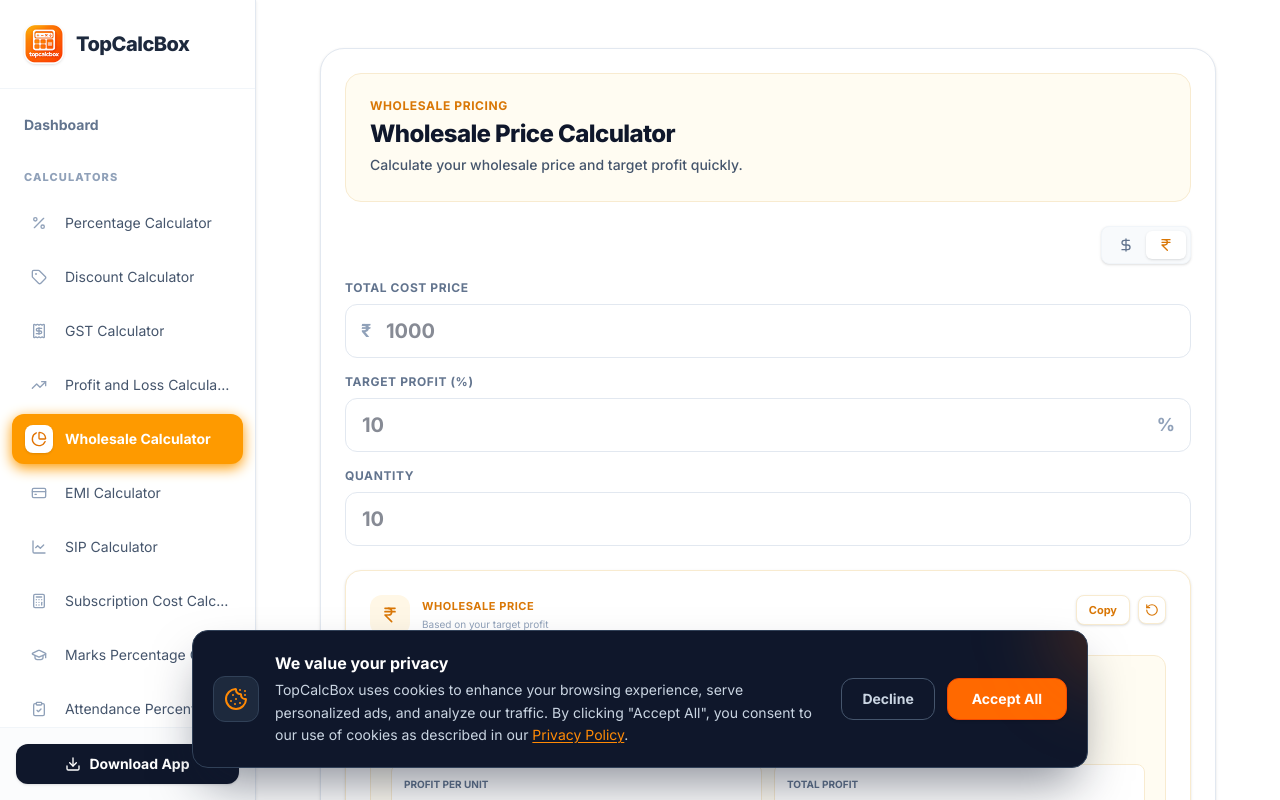
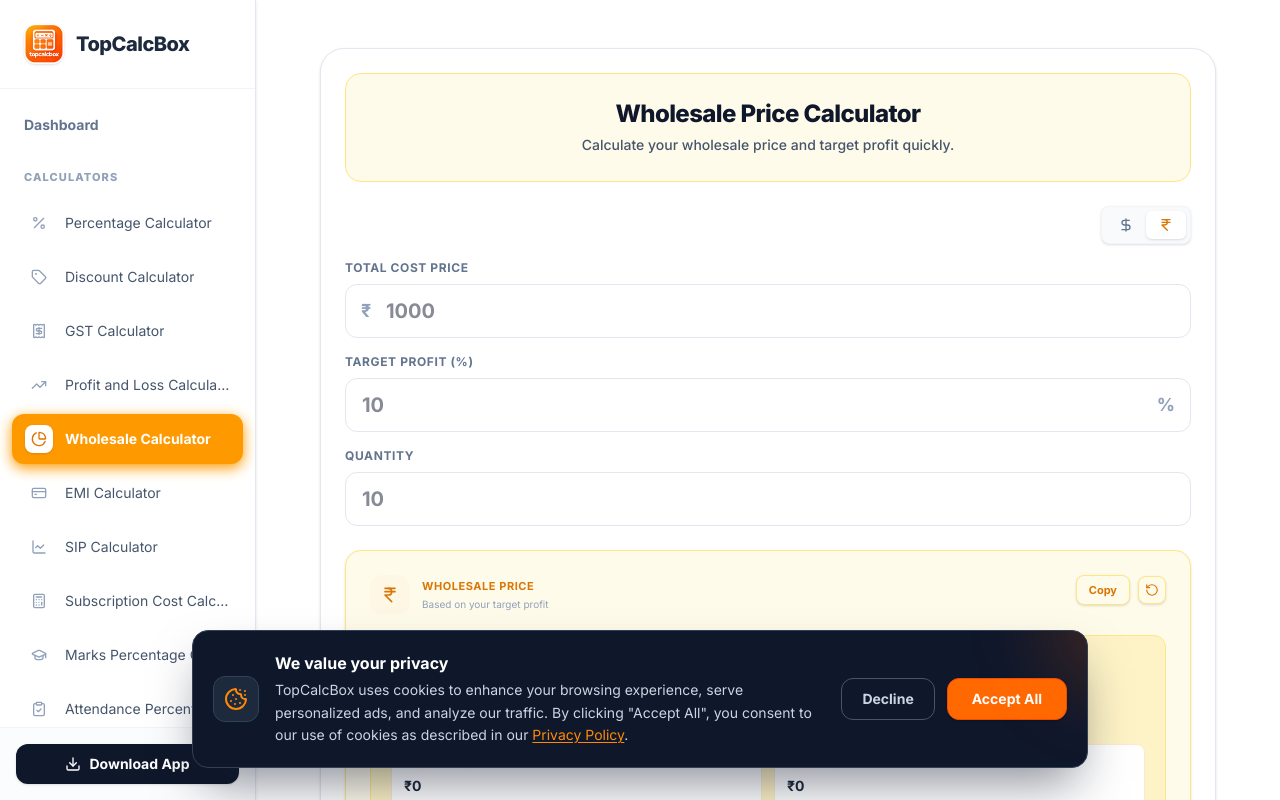
Before and after one commit to Amitrajpoot92/15tools, a Next.js app: page /wholesale-calculator in a window 1280 px wide. Built offline with nearby package versions, Linux system fonts and the light colour scheme.

Commit message:
Center headings, remove tags, and darken UI boxes across calculators

```diff
--- a/src/app/discount-calculator/page.tsx
+++ b/src/app/discount-calculator/page.tsx
@@ -35,8 +35,7 @@ export default function DiscountCalculatorPage() {
 
       <div className="max-w-4xl mx-auto mb-10 bg-white rounded-3xl p-4 md:p-6 shadow-sm border border-slate-200 mt-2">
         {/* Ultra Compact Header */}
-        <div className="flex flex-col items-start text-left bg-[#f2fdf7] rounded-2xl p-4 md:p-6 mb-6 border border-[#e2f7ec]">
-          <h2 className="text-[10px] md:text-xs font-bold text-emerald-600 uppercase tracking-wider mb-1">DISCOUNT</h2>
+        <div className="flex flex-col items-center text-center bg-emerald-50 rounded-2xl p-4 md:p-6 mb-6 border border-emerald-200">
           <h1 className="text-xl md:text-2xl font-extrabold text-[#111827] tracking-tight mb-1">
             Discount Calculator
           </h1>
--- a/src/app/gst-calculator/page.tsx
+++ b/src/app/gst-calculator/page.tsx
@@ -35,8 +35,7 @@ export default function GSTCalculatorPage() {
 
       <div className="max-w-4xl mx-auto mb-10 bg-white rounded-3xl p-4 md:p-6 shadow-sm border border-slate-200 mt-2">
         {/* Ultra Compact Header */}
-        <div className="flex flex-col items-start text-left bg-[#fffdf5] rounded-2xl p-4 md:p-6 mb-6 border border-[#faedd6]">
-          <h2 className="text-[10px] md:text-xs font-bold text-amber-600 uppercase tracking-wider mb-1">GST</h2>
+        <div className="flex flex-col items-center text-center bg-amber-50 rounded-2xl p-4 md:p-6 mb-6 border border-amber-200">
           <h1 className="text-xl md:text-2xl font-extrabold text-[#111827] tracking-tight mb-1">
             GST Calculator
           </h1>
--- a/src/app/percentage-calculator/page.tsx
+++ b/src/app/percentage-calculator/page.tsx
@@ -35,8 +35,8 @@ export default function PercentageCalculatorPage() {
 
       <div className="max-w-4xl mx-auto mb-10 bg-white rounded-3xl p-4 md:p-6 shadow-sm border border-slate-200 mt-2">
         {/* Ultra Compact Header */}
-        <div className="flex flex-col items-center text-center bg-blue-50 rounded-2xl p-4 md:p-6 mb-6 border border-blue-200">
-          <h1 className="text-xl md:text-2xl font-extrabold text-blue-800 tracking-tight mb-2">
+        <div className="flex flex-col items-center text-center bg-blue-100/60 rounded-2xl p-4 md:p-6 mb-6 border border-blue-200">
+          <h1 className="text-xl md:text-2xl font-extrabold text-blue-900 tracking-tight mb-2">
             Percentage Calculator
           </h1>
           <p className="text-slate-900 text-xs md:text-sm max-w-2xl font-medium leading-relaxed">
--- a/src/app/profit-and-loss-calculator/page.tsx
+++ b/src/app/profit-and-loss-calculator/page.tsx
@@ -35,8 +35,7 @@ export default function ProfitLossPage() {
 
       <div className="max-w-4xl mx-auto mb-10 bg-white rounded-3xl p-4 md:p-6 shadow-sm border border-slate-200 mt-2">
         {/* Ultra Compact Header */}
-        <div className="flex flex-col items-start text-left bg-[#f2fdf7] rounded-2xl p-4 md:p-6 mb-6 border border-[#e2f7ec]">
-          <h2 className="text-[10px] md:text-xs font-bold text-emerald-600 uppercase tracking-wider mb-1">PROFIT AND LOSS</h2>
+        <div className="flex flex-col items-center text-center bg-emerald-50 rounded-2xl p-4 md:p-6 mb-6 border border-emerald-200">
           <h1 className="text-xl md:text-2xl font-extrabold text-[#111827] tracking-tight mb-1">
             Profit & Loss Calculator
           </h1>
--- a/src/app/wholesale-calculator/page.tsx
+++ b/src/app/wholesale-calculator/page.tsx
@@ -35,8 +35,7 @@ export default function WholesalePage() {
 
       <div className="max-w-4xl mx-auto mb-10 bg-white rounded-3xl p-4 md:p-6 shadow-sm border border-slate-200 mt-2">
         {/* Ultra Compact Header */}
-        <div className="flex flex-col items-start text-left bg-[#fffcf2] rounded-2xl p-4 md:p-6 mb-6 border border-[#f8ebd0]">
-          <h2 className="text-[10px] md:text-xs font-bold text-[#d97706] uppercase tracking-wider mb-1">WHOLESALE PRICING</h2>
+        <div className="flex flex-col items-center text-center bg-amber-50 rounded-2xl p-4 md:p-6 mb-6 border border-amber-200">
           <h1 className="text-xl md:text-2xl font-extrabold text-slate-900 tracking-tight mb-1">
             Wholesale Price Calculator
           </h1>
--- a/src/components/calculators/PercentageCalculator.tsx
+++ b/src/components/calculators/PercentageCalculator.tsx
@@ -156,7 +156,7 @@ export function PercentageCalculator() {
         </AnimatePresence>
 
         {/* Result Box */}
-        <div className="bg-blue-50 border border-blue-200 rounded-2xl p-5 md:p-6 mt-4 relative overflow-hidden">
+        <div className="bg-blue-100/50 border border-blue-200 rounded-2xl p-5 md:p-6 mt-4 relative overflow-hidden">
           <div className="flex items-center justify-between mb-3">
             <span className="text-xs font-bold text-slate-900">{result.text}</span>
             <div className="flex items-center gap-1.5">
--- a/src/components/calculators/ProfitLossCalculator.tsx
+++ b/src/components/calculators/ProfitLossCalculator.tsx
@@ -116,7 +116,7 @@ export function ProfitLossCalculator() {
           </div>
         </div>
 
-        <div className="w-full bg-white border border-[#e2f7ec] rounded-2xl p-5 md:p-6 mt-1 relative overflow-hidden h-full flex flex-col justify-between shadow-sm">
+        <div className="w-full bg-emerald-50 border border-emerald-200 rounded-2xl p-5 md:p-6 mt-1 relative overflow-hidden h-full flex flex-col justify-between shadow-sm">
           <div className="flex items-start justify-between mb-6">
             <div className="flex items-center gap-3">
               <div className={`p-2.5 rounded-xl ${result.type === 'loss' ? 'bg-[#fde8e8] text-[#c81e1e]' : 'bg-[#e2f7ec] text-[#064e3b]'}`}>
@@ -160,7 +160,7 @@ export function ProfitLossCalculator() {
               </div>
             </div>
 
-            <div className="text-right bg-[#f2fdf7] px-4 py-3 rounded-xl border border-[#e2f7ec]">
+            <div className="text-right bg-emerald-100 px-4 py-3 rounded-xl border border-emerald-200">
               <p className="text-[9px] font-bold text-slate-500 uppercase tracking-wider mb-1">
                 {result.type === 'loss' ? 'Loss on Cost' : 'Profit on Cost'}
               </p>
--- a/src/components/calculators/WholesaleCalculator.tsx
+++ b/src/components/calculators/WholesaleCalculator.tsx
@@ -107,7 +107,7 @@ export function WholesaleCalculator() {
       </div>
 
       {/* Result Box */}
-      <div className="bg-white border border-[#f8ebd0] rounded-2xl p-5 md:p-6 mt-6 relative overflow-hidden shadow-sm">
+      <div className="bg-amber-50 border border-amber-200 rounded-2xl p-5 md:p-6 mt-6 relative overflow-hidden shadow-sm">
         <div className="flex items-start justify-between mb-5">
           <div className="flex items-center gap-3">
             <div className="w-10 h-10 rounded-xl bg-[#fff7e6] flex items-center justify-center text-[#d97706]">
@@ -124,16 +124,16 @@ export function WholesaleCalculator() {
           </div>
 
           <div className="flex items-center gap-2 ml-2">
-            <button onClick={() => copyToClipboard(`Wholesale Price: ${currency}${result.wholesalePricePerUnit}`)} className="flex items-center gap-1 px-3 py-1.5 bg-white border border-[#f8ebd0] rounded-lg text-[11px] font-bold text-[#d97706] hover:bg-[#fff7e6] transition-colors shadow-sm">
+            <button onClick={() => copyToClipboard(`Wholesale Price: ${currency}${result.wholesalePricePerUnit}`)} className="flex items-center gap-1 px-3 py-1.5 bg-amber-50 border border-amber-200 rounded-lg text-[11px] font-bold text-[#d97706] hover:bg-[#fff7e6] transition-colors shadow-sm">
               <span className="inline">Copy</span>
             </button>
-            <button onClick={reset} className="p-1.5 bg-white border border-[#f8ebd0] rounded-lg text-[#d97706] hover:bg-[#fff7e6] transition-colors shadow-sm">
+            <button onClick={reset} className="p-1.5 bg-amber-50 border border-amber-200 rounded-lg text-[#d97706] hover:bg-[#fff7e6] transition-colors shadow-sm">
               <RotateCcw className="w-3.5 h-3.5" />
             </button>
           </div>
         </div>
 
-        <div className="bg-[#fffcf2] rounded-xl p-4 md:p-5 border border-[#f8ebd0] mb-5">
+        <div className="bg-amber-100 rounded-xl p-4 md:p-5 border border-amber-200 mb-5">
           <p className="text-[10px] uppercase font-bold text-[#b45309] mb-1 tracking-wider">Wholesale Price Per Unit</p>
           <div className="flex items-baseline mb-5">
             <span className="text-2xl font-bold text-[#78350f] mr-1">{currency}</span>
```
